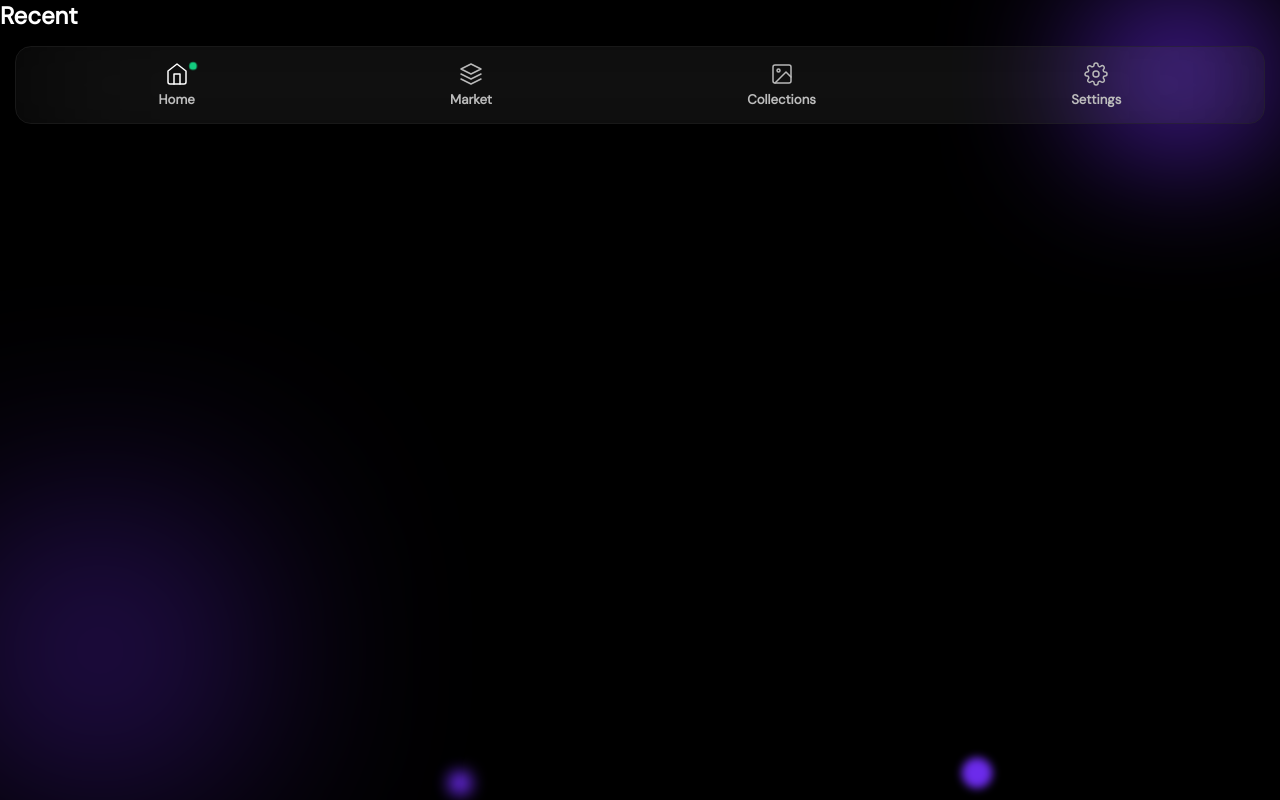
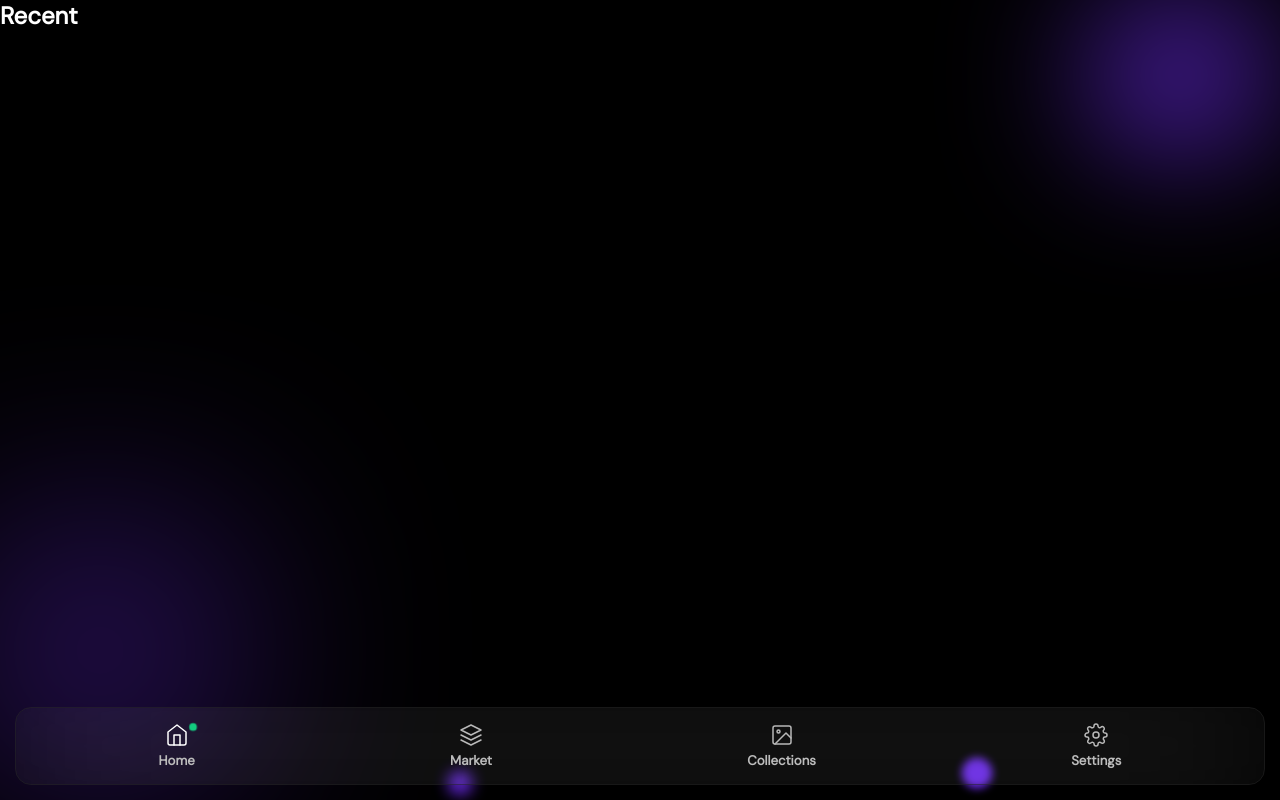
Before and after one commit to rajitha302/bottom-navbar-glassEffect, a React (Create React App) app: page / in a window 1280 px wide. Built offline with nearby package versions, Linux system fonts and the light colour scheme.

Commit message:
2 files modified

```diff
--- a/src/components/BottomNav.js
+++ b/src/components/BottomNav.js
@@ -4,6 +4,8 @@ import { Home, Settings, Layers, Image } from 'react-feather';
 
 const Bottom = styled.div`
 position: absolute;
+bottom: 0;
+width: 100%;
 `;
 
 const Wrapper = styled.footer`
@@ -92,12 +94,14 @@ const FourthButton = () => {
 
 const BottomNav = () => {
   return (
+    <Bottom>
       <Wrapper>
         <HomeButton />
         <SecondButton />
         <ThirdButton />
         <FourthButton />
       </Wrapper>
+    </Bottom>
   );
 };
 
--- a/src/components/Cards.js
+++ b/src/components/Cards.js
@@ -6,7 +6,7 @@ color: #fff;
 `;
 
 const Card = styled.div`
-
+padding: 15px
 `;
 
 const Cards = () => {
```
Lines whose indentation alone changed are shown as unchanged.
